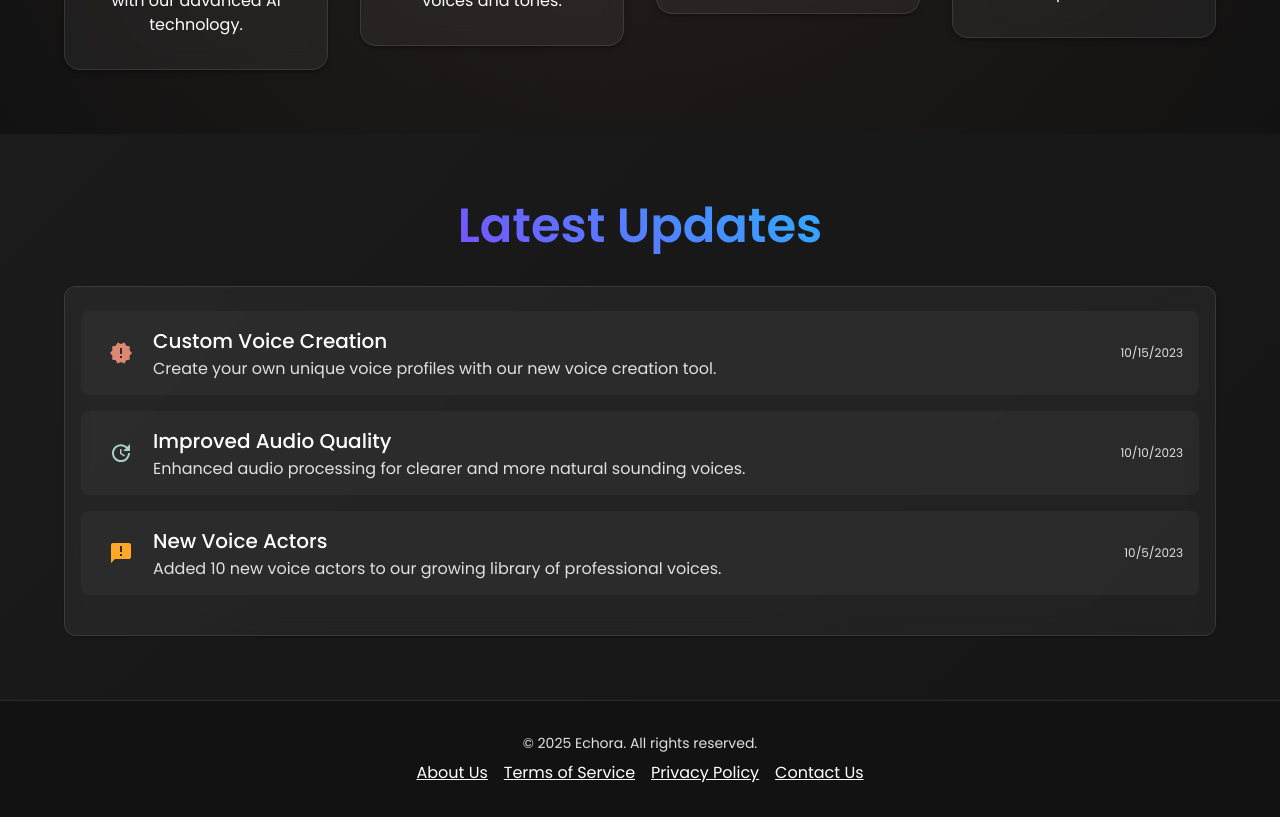
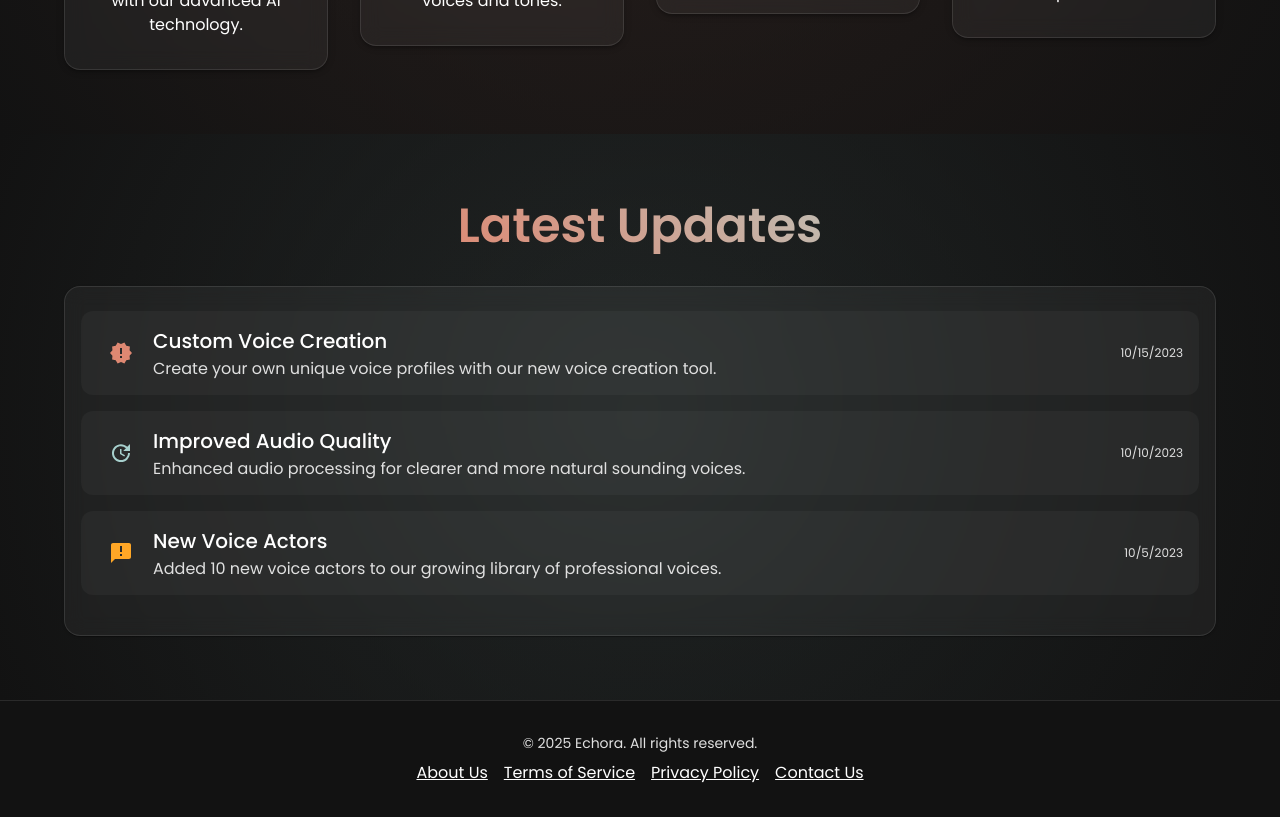
Before and after one commit to graned/echora-landing, a React (Vite) app: page / in a window 1280 px wide. Shown: the part 1600-2417 px from the top of the page. Built offline with nearby package versions, Linux system fonts and the light colour scheme.

Commit message:
update UpdatesSection

```diff
--- a/src/components/UpdatesSection.tsx
+++ b/src/components/UpdatesSection.tsx
@@ -28,7 +28,7 @@ const updates = [
 
 export default function UpdatesSection() {
   return (
-    <Box sx={{ py: 8, background: 'rgba(255, 255, 255, 0.03)' }}>
+    <Box sx={{ py: 8, background: 'radial-gradient(circle, rgba(167,208,205,0.1) 0%, rgba(18,18,18,1) 100%)' }}>
       <Container maxWidth="lg">
         <motion.div
           initial={{ opacity: 0, y: 50 }}
@@ -42,7 +42,7 @@ export default function UpdatesSection() {
             sx={{
               textAlign: 'center',
               mb: 4,
-              background: 'linear-gradient(45deg, #7C4DFF 30%, #00E5FF 90%)',
+              background: 'linear-gradient(45deg, #DE8872 30%, #AED9D6 90%)',
               WebkitBackgroundClip: 'text',
               WebkitTextFillColor: 'transparent',
               fontSize: { xs: '2rem', md: '3rem' }
@@ -56,7 +56,8 @@ export default function UpdatesSection() {
               p: 2,
               background: 'rgba(255, 255, 255, 0.05)',
               backdropFilter: 'blur(10px)',
-              border: '1px solid rgba(255, 255, 255, 0.1)'
+              border: '1px solid rgba(255, 255, 255, 0.1)',
+              borderRadius: '16px'
             }}
           >
             <List sx={{ width: '100%' }}>
@@ -71,11 +72,11 @@ export default function UpdatesSection() {
                     sx={{
                       mb: 2,
                       background: 'rgba(255, 255, 255, 0.03)',
-                      borderRadius: '8px',
+                      borderRadius: '12px',
                       transition: 'all 0.3s ease',
                       '&:hover': {
                         transform: 'translateX(10px)',
-                        boxShadow: '0 4px 20px rgba(0,0,0,0.2)'
+                        boxShadow: '0 4px 20px rgba(222, 136, 114, 0.2)'
                       }
                     }}
                   >
```
